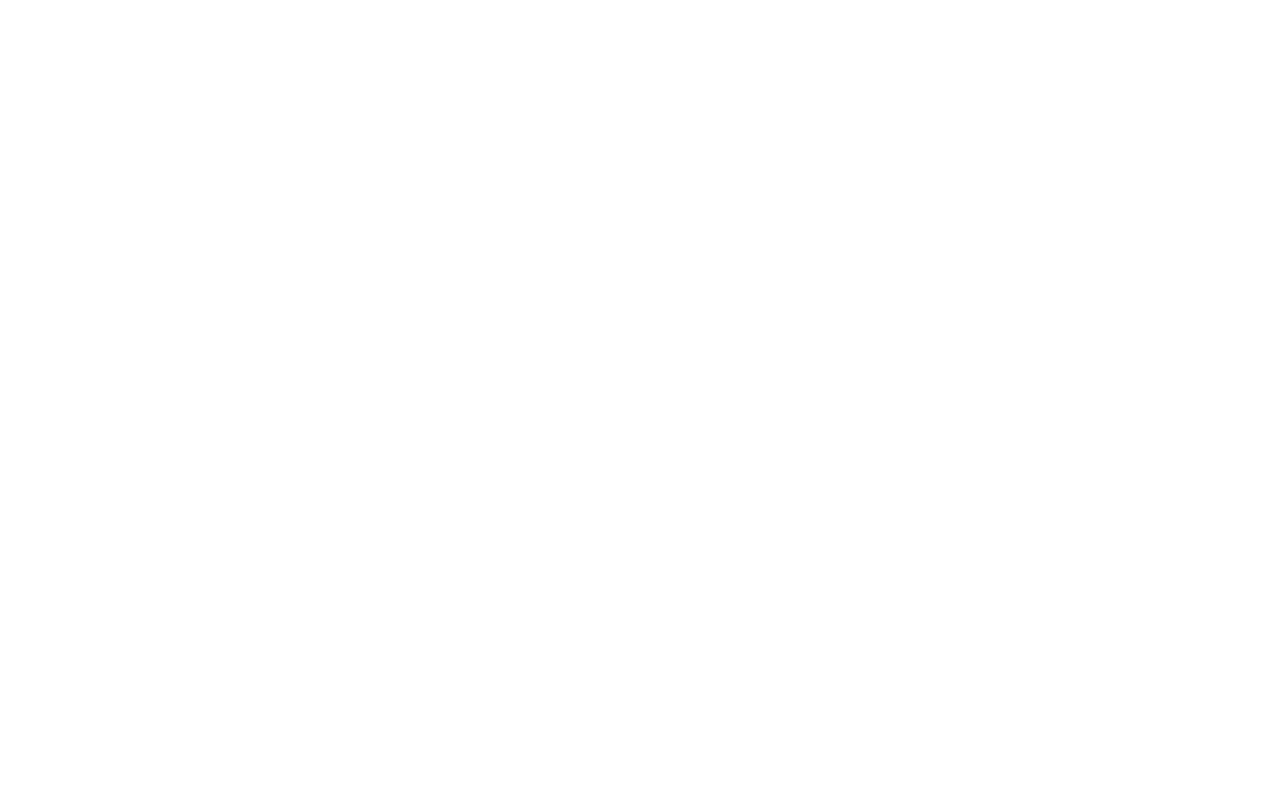
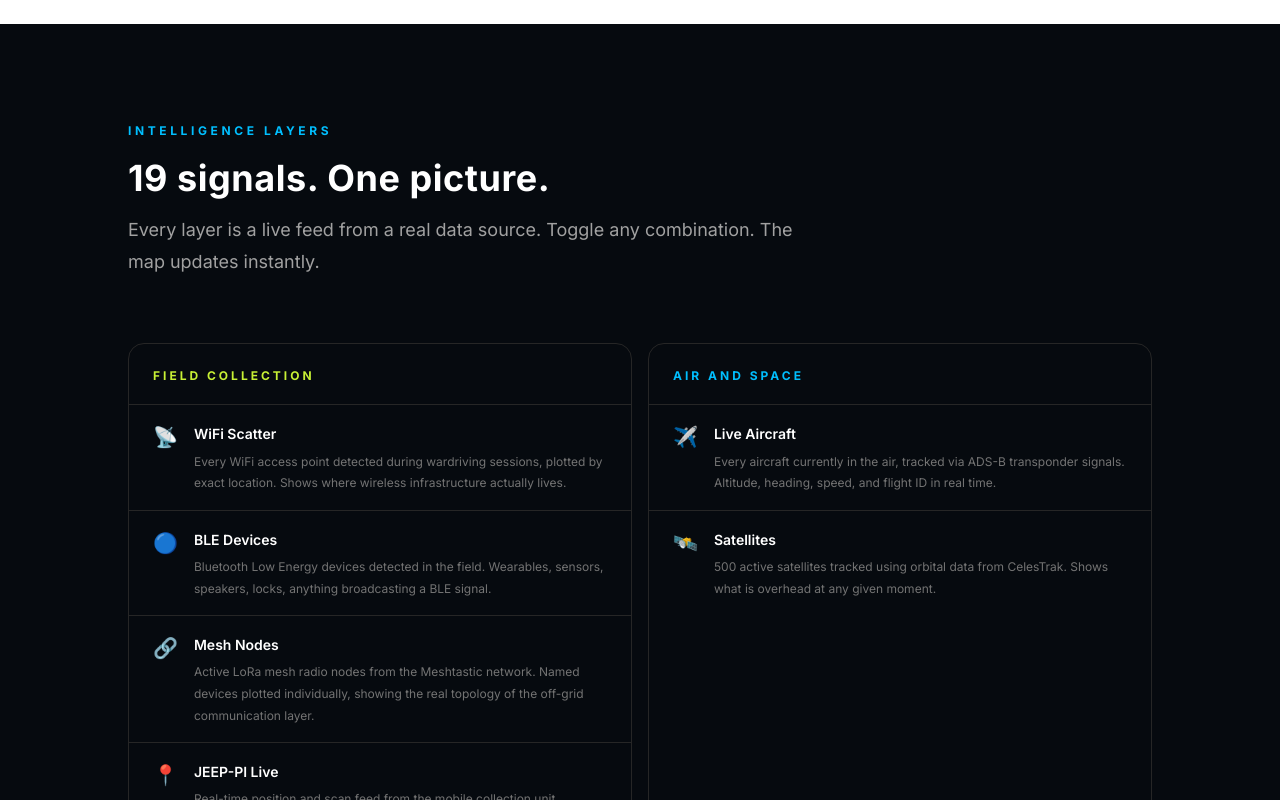
Before and after one commit to rekaldsi/digijerry-portfolio-ai, a React (Vite) app: page /case/overwatch in a window 1280 px wide. Shown: the part 10020-10820 px from the top of the page. Before the commit the page ends 9635 px from the top, so only its background shows below. Built offline with nearby package versions, Linux system fonts and the light colour scheme.

Commit message:
feat: overwatch case study — why it matters section, 19-layer breakdown, human takeaway

```diff
--- a/src/pages/CaseOverwatch.tsx
+++ b/src/pages/CaseOverwatch.tsx
@@ -312,23 +312,124 @@
         </div>
       </section>
 
+      {/* WHY IT MATTERS */}
+      <section className="bg-white py-24 px-6">
+        <div className="max-w-3xl mx-auto">
+          <motion.div {...fadeUp}>
+            <p className="text-xs font-bold tracking-[0.3em] uppercase mb-4" style={{ color: '#00BFFF' }}>Why It Matters</p>
+            <h2 className="text-3xl md:text-4xl font-bold text-neutral-900 mb-8">
+              We built the internet. We never built a backup.
+            </h2>
+            <div className="space-y-6 text-neutral-600 leading-relaxed text-lg">
+              <p>
+                Every system we depend on, from emergency alerts to supply chains to the apps on your phone, assumes the internet is on. When it goes down, whether from a storm, a power failure, a cyberattack, or something nobody predicted, our ability to coordinate collapses with it. We have no visibility into what is actually happening around us. No situational awareness. No way to know what our neighbors know.
+              </p>
+              <p>
+                OVERWATCH is the answer to a question most people haven't thought to ask yet: what does the physical world around you look like, right now, without depending on the cloud to tell you?
+              </p>
+              <p>
+                It maps the invisible infrastructure that already exists in every neighborhood. The WiFi routers. The Bluetooth devices. The LoRa mesh radios. The aircraft overhead. The environmental and geopolitical conditions shaping the region. Combined, these signals tell a story about whether a place is connected, resilient, and ready, or dangerously dependent on systems it doesn't control.
+              </p>
+              <p>
+                This isn't a niche technical idea. It's the next layer of infrastructure awareness that cities, emergency planners, community organizers, and anyone who builds for the real world will eventually need. OVERWATCH builds that layer now.
+              </p>
+            </div>
+
+            <div className="my-12 relative pl-6 md:pl-8">
+              <div className="absolute left-0 top-0 bottom-0 w-1 rounded-full" style={{ background: 'linear-gradient(to bottom, #00BFFF, #C8F135)' }} />
+              <p className="text-xl md:text-2xl font-semibold text-neutral-900 leading-snug italic">
+                The internet is not infrastructure. It is a service. OVERWATCH treats what is underneath it as infrastructure instead.
+              </p>
+            </div>
+          </motion.div>
+        </div>
+      </section>
+
+      {/* INTELLIGENCE LAYERS */}
+      <section style={{ backgroundColor: '#060a0f' }} className="py-24 px-6">
+        <div className="max-w-5xl mx-auto">
+          <motion.div {...fadeUp} className="mb-16">
+            <p className="text-xs font-bold tracking-[0.3em] uppercase mb-4" style={{ color: '#00BFFF' }}>Intelligence Layers</p>
+            <h2 className="text-3xl md:text-4xl font-bold text-white mb-4">19 signals. One picture.</h2>
+            <p className="text-neutral-400 text-lg max-w-2xl">Every layer is a live feed from a real data source. Toggle any combination. The map updates instantly.</p>
+          </motion.div>
+
+          <div className="grid grid-cols-1 md:grid-cols-2 gap-4">
+            {[
+              { group: 'Field Collection', color: '#C8F135', items: [
+                { icon: '📡', name: 'WiFi Scatter', what: 'Every WiFi access point detected during wardriving sessions, plotted by exact location. Shows where wireless infrastructure actually lives.' },
+                { icon: '🔵', name: 'BLE Devices', what: 'Bluetooth Low Energy devices detected in the field. Wearables, sensors, speakers, locks, anything broadcasting a BLE signal.' },
+                { icon: '🔗', name: 'Mesh Nodes', what: 'Active LoRa mesh radio nodes from the Meshtastic network. Named devices plotted individually, showing the real topology of the off-grid communication layer.' },
+                { icon: '📍', name: 'JEEP-PI Live', what: 'Real-time position and scan feed from the mobile collection unit. Updates every 5 seconds while in the field.' },
+                { icon: '🌐', name: 'WiGLE Networks', what: 'Crowd-sourced global WiFi database overlaid on field data. Adds density context from millions of publicly reported access points worldwide.' },
+              ]},
+              { group: 'Air and Space', color: '#00BFFF', items: [
+                { icon: '✈️', name: 'Live Aircraft', what: 'Every aircraft currently in the air, tracked via ADS-B transponder signals. Altitude, heading, speed, and flight ID in real time.' },
+                { icon: '🛰️', name: 'Satellites', what: '500 active satellites tracked using orbital data from CelesTrak. Shows what is overhead at any given moment.' },
+              ]},
+              { group: 'Global Intelligence', color: '#ff6b6b', items: [
+                { icon: '⚔️', name: 'Conflict Events', what: 'Armed conflict incidents pulled from GDELT every 15 minutes. Sourced from global news media and mapped to precise locations.' },
+                { icon: '🚨', name: 'Disaster Alerts', what: 'Natural disasters, industrial accidents, and humanitarian emergencies tracked via GDACS. Updated continuously from official international sources.' },
+                { icon: '🦠', name: 'C2 Nodes', what: 'Active cybersecurity threat infrastructure: command-and-control servers used by malware and botnets, sourced from feodotracker. Shows where active cyberattacks are being coordinated from.' },
+                { icon: '🌍', name: 'Earthquakes', what: 'Seismic events globally, sourced from USGS in real time. Magnitude, depth, and affected population radius.' },
+              ]},
+              { group: 'Environment', color: '#C8F135', items: [
+                { icon: '🔥', name: 'Fire Hotspots', what: 'Active wildfire and burn detections from NASA FIRMS satellite imagery. Updated multiple times daily.' },
+                { icon: '🌫️', name: 'NASA MODIS', what: 'True-color and false-color satellite imagery from NASA. Shows ground conditions, smoke, flooding, and land change from orbit.' },
+                { icon: '💨', name: 'NASA Aerosol', what: 'Atmospheric aerosol density from NASA satellites. Tracks smoke, dust, and air quality conditions at regional scale.' },
+                { icon: '🌧️', name: 'Weather Radar', what: 'Live precipitation radar from RainViewer. Real-time storm tracking with adjustable opacity over any map layer.' },
+              ]},
+              { group: 'Chicago Local', color: '#00BFFF', items: [
+                { icon: '🚗', name: 'Street Traffic', what: 'Live traffic conditions on Chicago roads from OpenStreetMap. Congestion, closures, and flow rate.' },
+                { icon: '📷', name: 'Speed Cameras', what: 'All City of Chicago speed enforcement camera locations from the open data portal. Static layer showing the full enforcement grid.' },
+                { icon: '⚠️', name: 'Incidents', what: 'Community-reported alerts: protests, police activity, road closures, fires, and medical events. User-generated, expire after 4 hours.' },
+                { icon: '☀️', name: 'Sun Calc', what: 'Right-click anywhere on the map to get precise sunrise, sunset, golden hour, and solar position for that location and date.' },
+                { icon: '📸', name: 'Mapillary', what: 'Street-level photography layer. Click any mapped road to see what it actually looks like on the ground.' },
+              ]},
+            ].map((group) => (
+              <motion.div key={group.group}
+                initial={{ opacity: 0, y: 20 }} whileInView={{ opacity: 1, y: 0 }} viewport={{ once: true }}
+                transition={{ duration: 0.4 }}
+                className="rounded-2xl border border-neutral-800 overflow-hidden">
+                <div className="px-6 py-4 border-b border-neutral-800">
+                  <span className="text-xs font-bold tracking-[0.25em] uppercase" style={{ color: group.color }}>{group.group}</span>
+                </div>
+                <div className="divide-y divide-neutral-800">
+                  {group.items.map((item) => (
+                    <div key={item.name} className="px-6 py-4 flex gap-4">
+                      <span className="text-xl shrink-0 mt-0.5">{item.icon}</span>
+                      <div>
+                        <p className="text-white font-semibold text-sm mb-1">{item.name}</p>
+                        <p className="text-neutral-500 text-xs leading-relaxed">{item.what}</p>
+                      </div>
+                    </div>
+                  ))}
+                </div>
+              </motion.div>
+            ))}
+          </div>
+        </div>
+      </section>
+
       {/* TAKEAWAY */}
-      <section style={{ backgroundColor: '#060a0f' }} className="py-24 px-6">
+      <section style={{ backgroundColor: '#060a0f' }} className="py-24 px-6 border-t border-neutral-800">
         <div className="max-w-3xl mx-auto text-center">
           <motion.div {...fadeUp}>
             <p className="text-xs font-bold tracking-[0.3em] uppercase mb-4" style={{ color: '#00BFFF' }}>The Takeaway</p>
             <h2 className="text-3xl md:text-4xl font-bold text-white mb-6">
-              Resilience modeling. Running in production.
+              A new kind of map. Built for what's coming.
             </h2>
             <p className="text-neutral-400 leading-relaxed text-lg mb-8">
-              Built on React, TypeScript, Supabase, MapLibre GL, and Gemini. Live integrations: adsb.lol for aircraft, GDELT for conflict events, GDACS for disaster alerts, USGS for earthquakes, CelesTrak for satellite TLEs, NASA FIRMS and NASA GIBS for environmental data, feodotracker for C2 nodes, WiGLE for crowd-sourced WiFi, and RainViewer for weather radar. Processing millions of field scans from JEEP-PI running in real neighborhoods. A formal mesh viability scoring engine. Natural language SQL queries against live scan data. This is not a hobby map. It is infrastructure planning.
+              OVERWATCH is what happens when you stop treating the internet as a given and start asking what you'd know without it. It is a working system, deployed and live, that combines field-collected signal data with real-time global intelligence feeds into a single coherent picture. No guesswork. No assumptions. Just what the world actually looks like, right now.
+            </p>
+            <p className="text-neutral-400 leading-relaxed text-lg mb-10">
+              This kind of spatial intelligence platform has obvious applications far beyond the original use case: emergency management, urban planning, community resilience, journalism, security research, and anywhere situational awareness matters more than a Google Maps pin.
             </p>
 
-            {/* Final pull quote — gradient bar, left-aligned */}
             <div className="my-10 relative pl-6 md:pl-8 text-left">
               <div className="absolute left-0 top-0 bottom-0 w-1 rounded-full" style={{ background: 'linear-gradient(to bottom, #00BFFF, #C8F135)' }} />
               <p className="text-lg md:text-xl font-semibold text-white leading-snug italic">
-                Not a wardriving tool. An infrastructure resilience engine.
+                Not a wardriving tool. A new category of infrastructure awareness.
               </p>
             </div>
 
```
